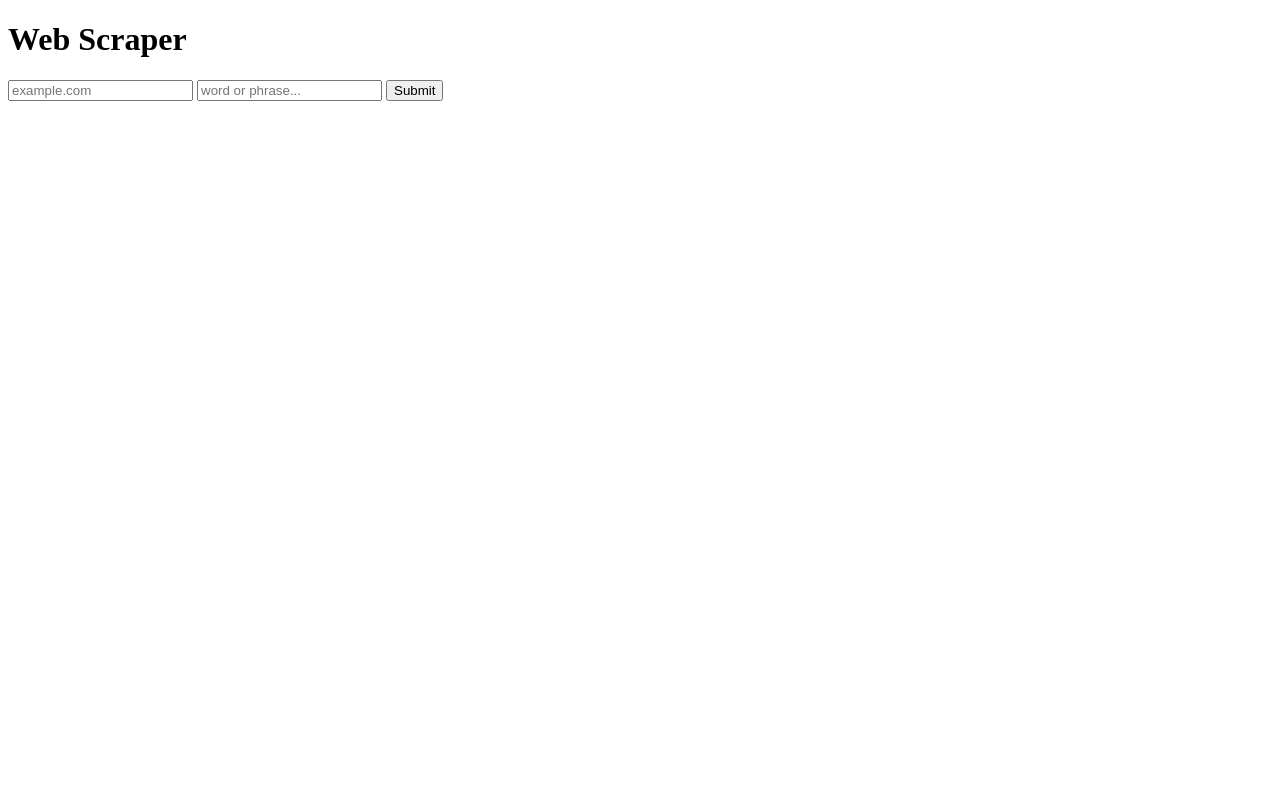
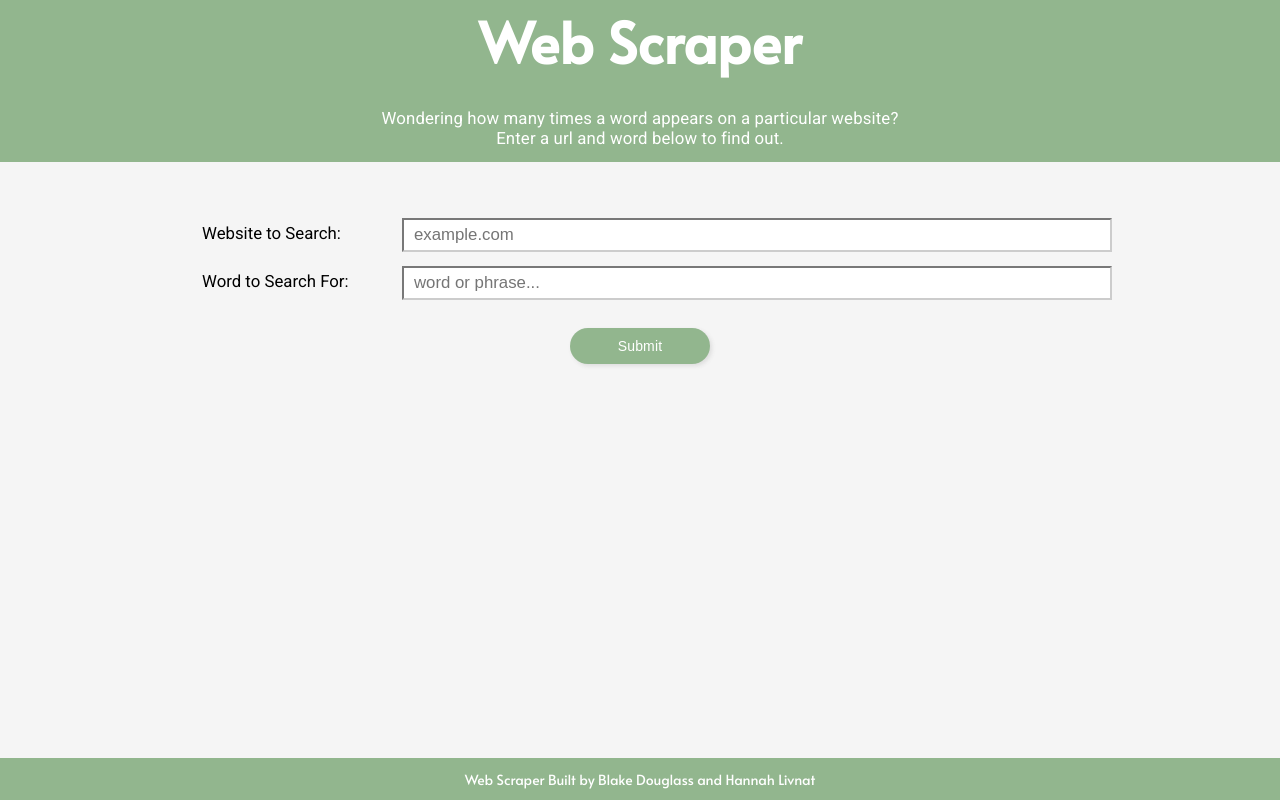
Before and after one commit to NavyStreet-Dev-Accelerator/Lion-WSA-Client, a website: page index.html in a window 1280 px wide. Drawn offline with Linux system fonts and the light colour scheme.

Commit message:
basic styling for web scraper

```diff
--- a/app.css
+++ b/app.css
@@ -0,0 +1,134 @@
+@import url('https://fonts.googleapis.com/css2?family=Alata&family=Roboto');
+
+html, body {
+  margin: 0;
+  padding: 0;
+  width: 100%;
+  height: 100%;
+  font-size: 14px;
+  box-sizing: border-box;
+  background-color: rgb(245, 245, 245);
+}
+
+/* PAGE LAYOUT */
+.container {
+  min-height: 100%;
+  width: 100%;
+  display: grid;
+  grid-template-rows: auto auto 1fr 3rem;
+  grid-template-columns: 100%;
+  grid-template-areas:
+  "header"
+  "form"
+  "result"
+  "footer";
+}
+
+/* HEADER STYLING */
+header {
+  grid-area: header;
+  background-color: rgb(146, 182, 142);
+  color: rgb(255, 255, 255);
+}
+
+header h1 {
+  font-family: 'Alata', sans-serif;
+  font-size: 4rem;
+  margin: 2px auto;
+  text-align: center;
+  letter-spacing: .02rem;
+}
+
+header p {
+  font-family: 'Roboto', sans-serif;
+  font-size: 1.2rem;
+  margin: 2rem auto 1rem auto;
+  text-align: center;
+  letter-spacing: .01rem;
+}
+
+/* FORM STYLING */
+form {
+  grid-area: form;
+  width: 70%;
+  margin: auto;
+  padding: 3rem 1rem;
+}
+
+.input-section {
+  width: 100%;
+  display: grid;
+  grid-template-columns: 15rem 1fr;
+  grid-template-rows: 100%;
+  font-family: 'Roboto', sans-serif;
+  margin: 1rem 0;
+}
+
+.input-section label {
+  font-size: 1.2rem;
+  padding: 5px 10px;
+  text-align: left;
+}
+
+.input-section input {
+  width: 100%;
+  padding: 5px 10px;
+  border-color:#ccc;
+  font-size: 1.2rem;
+}
+
+.submit-button {
+  display: block;
+  width: 10rem;
+  margin: 2rem auto;
+  padding: 10px;
+  font-size: 1rem;
+  letter-spacing: .01rem;
+  background-color:  rgb(146, 182, 142);
+  color: rgb(255, 255, 255);
+  outline: none;
+  border: none;
+  box-shadow: 2px 2px 4px #ddd;
+  border-radius: 24px;
+  cursor: pointer;
+}
+
+.submit-button:hover {
+  background-color:rgb(255, 255, 255);
+  color: rgb(146, 182, 142);
+}
+
+/* RESULT CONTAINER AND CONTENT STYLING */
+.result {
+  grid-area: result;
+  width: 70%;
+  min-height: 200px;
+  margin: auto;
+  display: grid;
+  place-content: center;
+  border: 3px solid rgb(146, 182, 142);
+  border-radius: 10px;
+  box-shadow: 2px 2px 4px #ccc;
+
+}
+
+.result p, .result a {
+  font-size: 1.5rem;
+  color: rgb(146, 182, 142);
+  text-decoration: none;
+}
+
+.result a:hover {
+  cursor: pointer;
+  text-decoration: underline;
+}
+
+footer {
+  grid-area: footer;
+  display: grid;
+  place-content: center;
+  background-color: rgb(146, 182, 142);
+  color: #fff;
+  font-family: 'Alata', sans-serif;
+  font-size: 1rem;
+}
--- a/app.js
+++ b/app.js
@@ -20,9 +20,13 @@ const fetchMatchingOccurences = async (e) => {
   const dynamicAPIEndpoint = await buildAPIEndPoint();
 
   ////Displays a simple loading text in the results container to let the user know their request is being processed.
-  resultsContainer.innerHTML = `<p>Loading...</p>`;
+  resultsContainer.innerHTML = `
+  <div class="result">
+    <p>Loading...</p>
+  </div>
+  `;
 
-  //Attemtpting the fetch request
+  //Attempting the fetch request
   try {
     const response = await fetch(dynamicAPIEndpoint);
     const data = await response.json();
@@ -31,11 +35,15 @@ const fetchMatchingOccurences = async (e) => {
     console.log(data);
 
     //setting the innerHTML of the results container with our data
-    resultsContainer.innerHTML = `<p>Your query "${
+    resultsContainer.innerHTML = `
+    <div class="result">
+    <p>Your query "${
       query.value
     }" appears ${data} time${data === 1 ? "" : "s"} on <a href="${
       url.value
-    }" target="_blank">${url.value}</a>.`;
+    }" target="_blank">${url.value}</a>.
+    </div>
+    `;
 
     //Clearing out the form
     url.value = "";
--- a/index.html
+++ b/index.html
@@ -4,12 +4,23 @@
     <meta charset="UTF-8" />
     <meta name="viewport" content="width=device-width, initial-scale=1.0" />
     <title>WebScraper</title>
+    <link rel="stylesheet" href="app.css">
   </head>
   <body>
+    <div class="container">
+
+    <header>
       <h1>Web Scraper</h1>
+      <p>Wondering how many times a word appears on a particular website? <br />
+      Enter a url and word below to find out. </p>
+    </header>
 
     <!-- user form accepts a url and a string -->
     <form id="web-scraper-form">
+      <div class="input-section">
+        <label for="url">
+          Website to Search:
+        </label>
         <input
           type="url"
           name="url"
@@ -17,6 +28,11 @@
           placeholder="example.com"
           required
         />
+      </div>
+      <div class="input-section">
+        <label for="query">
+          Word to Search For:
+        </label>
         <input
           type="text"
           name="query"
@@ -24,13 +40,17 @@
           placeholder="word or phrase..."
           required
         />
-      <input type="submit" />
+      </div>
+      <input type="submit" class="submit-button"/>
     </form>
 
     <!-- Results. Content of container is set dynamically based on user inputs. -->
-
-    <div id="results-container"></div>
-
+    <div id="results-container">
+    </div>
+    <footer>
+      Web Scraper Built by Blake Douglass and Hannah Livnat
+    </footer>
+    </div>
     <script src="app.js"></script>
   </body>
 </html>
```
Lines whose indentation alone changed are shown as unchanged.
